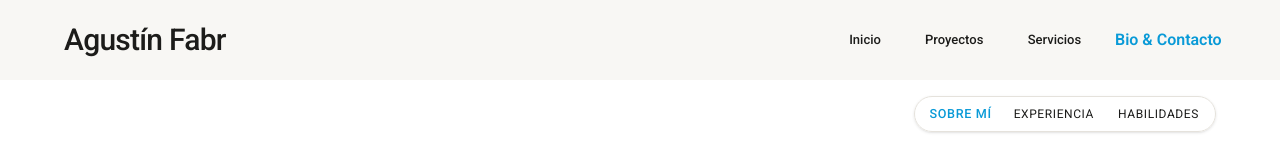
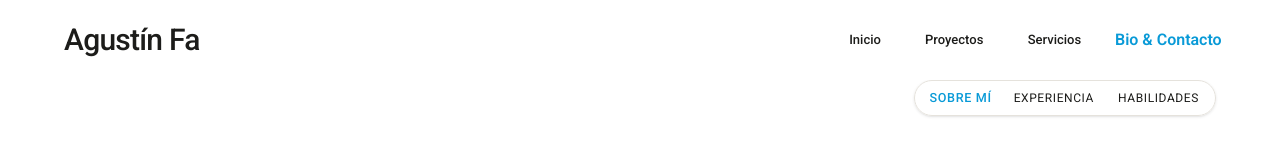
Before and after one commit to AlanAzezian/web-portfolio-agustin, a Next.js app: page /bio in a window 1280 px wide. Shown: the top 160 px of the page. Built offline with nearby package versions, Linux system fonts and the light colour scheme.

Commit message:
fix: navbar blanco puro en bio y compactar espaciado superior en sobre mi

```diff
--- a/src/components/BioContactView.tsx
+++ b/src/components/BioContactView.tsx
@@ -340,12 +340,12 @@ export default function BioContactView() {
   };
 
   return (
-    <div className="w-full bg-white text-[#1C1C1A] font-roboto pt-20 md:pt-24">
+    <div className="w-full bg-white text-[#1C1C1A] font-roboto pt-16 md:pt-20">
       {/* Cápsula flotante compacta en la esquina superior derecha */}
       <div
         role="navigation"
         aria-label="Secciones de Bio"
-        className="fixed top-20 md:top-24 right-6 md:right-16 z-40 rounded-[9999px] bg-white/90 backdrop-blur-md border border-[#E5E2DC] shadow-sm px-4 py-2 flex items-center gap-4 md:gap-6"
+        className="fixed top-16 md:top-20 right-6 md:right-16 z-40 rounded-[9999px] bg-white/95 backdrop-blur-md border border-[#E5E2DC] shadow-sm px-4 py-2 flex items-center gap-4 md:gap-6"
       >
         {BIO_SECTIONS.map((sec) => {
           const isActive = activeSection === sec.id;
@@ -371,7 +371,7 @@ export default function BioContactView() {
       ===================================================================== */}
       <section
         id="sobre-mi"
-        className="scroll-mt-24 max-w-6xl mx-auto px-6 md:px-16 pt-2 pb-10 md:py-8 lg:min-h-[calc(100vh-6rem)] flex flex-col justify-center border-b border-[#1C1C1A]/15"
+        className="scroll-mt-24 max-w-6xl mx-auto px-6 md:px-16 pt-2 pb-10 md:pt-3 md:pb-12 border-b border-[#1C1C1A]/15"
       >
         <motion.div
           initial={{ opacity: 0, y: 12 }}
--- a/src/components/Navbar.tsx
+++ b/src/components/Navbar.tsx
@@ -247,6 +247,7 @@ export default function Navbar() {
   const pathname = usePathname();
   const isProjectDetail =
     pathname.startsWith("/proyectos/") && pathname !== "/proyectos";
+  const isBio = pathname.startsWith("/bio");
 
   const navListRef = useRef<HTMLDivElement>(null);
   const linkRefs = useRef<(HTMLAnchorElement | null)[]>([]);
@@ -300,9 +301,9 @@ export default function Navbar() {
   return (
     <nav
       aria-hidden={isProjectDetail}
-      className={`fixed top-0 left-0 right-0 z-50 bg-[#F8F7F4] transition-colors duration-300 ${
-        isProjectDetail ? "hidden" : ""
-      }`}
+      className={`fixed top-0 left-0 right-0 z-50 transition-colors duration-300 ${
+        isBio ? "bg-white" : "bg-[#F8F7F4]"
+      } ${isProjectDetail ? "hidden" : ""}`}
     >
       <div className="w-full flex items-center justify-between h-20 px-8 md:px-16">
         <AnimatedLogo />
```
